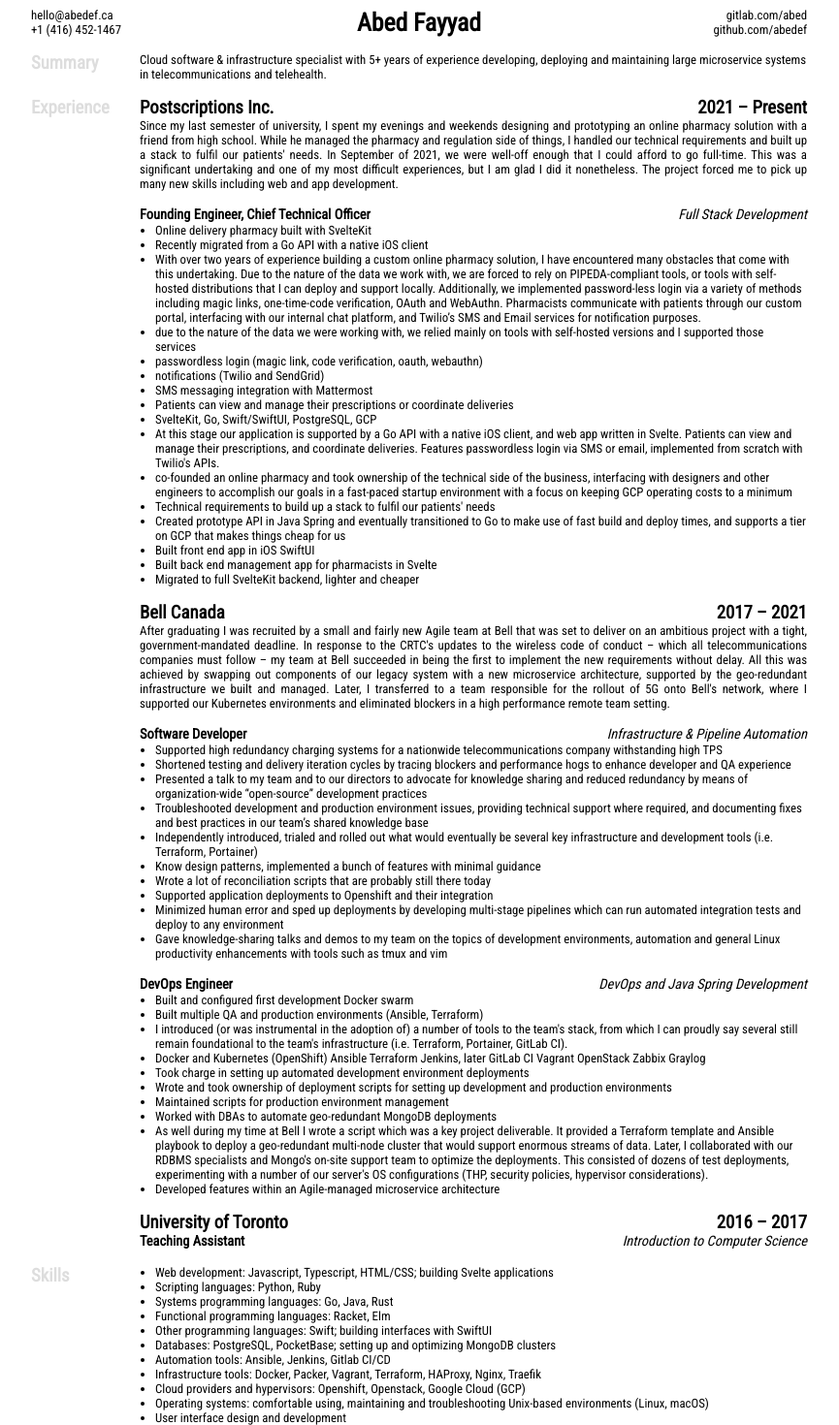
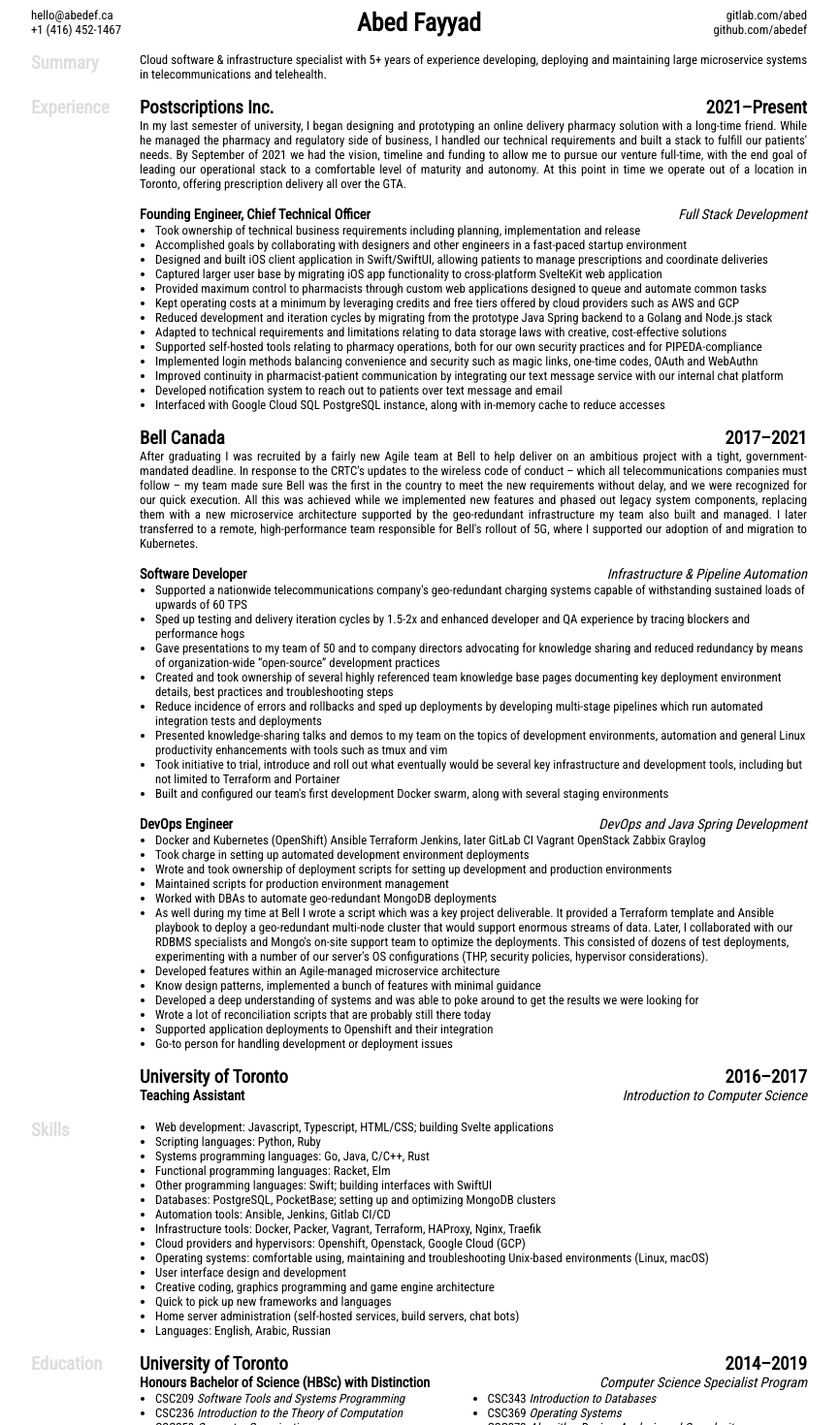
Before and after one commit to abedef/resume, a SvelteKit app: page / in a window 1280 px wide. Shown: the top 1470 px of the page at 97% size, without its empty margins (208-1073 px from the left). Built offline with nearby package versions, Linux system fonts and the light colour scheme.

Commit message:
Various updates

```diff
--- a/src/app.html
+++ b/src/app.html
@@ -4,12 +4,17 @@
 	<meta charset="utf-8" />
 	<link rel="icon" href="%sveltekit.assets%/favicon.png" />
 	<meta name="viewport" content="width=device-width" />
-	<link rel="preconnect" href="https://fonts.googleapis.com" />
-	<link rel="preconnect" href="https://fonts.gstatic.com" crossorigin />
-	<link href="https://fonts.googleapis.com/css2?family=Roboto+Condensed&display=swap" rel="stylesheet" />
 	<style>
+		@import url('https://fonts.googleapis.com/css2?family=Roboto+Condensed&display=swap');
+
 		* {
 			font-family: "Roboto Condensed", sans-serif;
+		}
+
+		@media print {
+			* {
+				font-family: 'Times New Roman', Times, serif;
+			}
 		}
 	</style>
 	%sveltekit.head%
--- a/src/routes/+page.svelte
+++ b/src/routes/+page.svelte
@@ -25,65 +25,55 @@
     let experience = [
         {
             company: "Postscriptions Inc.",
-            years: "2021 – Present",
+            years: "2021–Present",
             description:
-                "Since my last semester of university, I spent my evenings and weekends designing and prototyping an online pharmacy solution with a friend from high school. While he managed the pharmacy and regulation side of things, I handled our technical requirements and built up a stack to fulfil our patients' needs. In September of 2021, we were well-off enough that I could afford to go full-time. This was a significant undertaking and one of my most difficult experiences, but I am glad I did it nonetheless. The project forced me to pick up many new skills including web and app development.",
+                "In my last semester of university, I began designing and prototyping an online delivery pharmacy solution with a long-time friend. While he managed the pharmacy and regulatory side of business, I handled our technical requirements and built a stack to fulfill our patients' needs. By September of 2021 we had the vision, timeline and funding to allow me to pursue our venture full-time, with the end goal of leading our operational stack to a comfortable level of maturity and autonomy. At this point in time we operate out of a location in Toronto, offering prescription delivery all over the GTA.",
             roles: [
                 {
                     title: "Founding Engineer, Chief Technical Officer",
                     subtitle: "Full Stack Development",
                     responsibilities: [
-                        "Online delivery pharmacy built with SvelteKit",
-                        "Recently migrated from a Go API with a native iOS client",
-                        "With over two years of experience building a custom online pharmacy solution, I have encountered many obstacles that come with this undertaking. Due to the nature of the data we work with, we are forced to rely on PIPEDA-compliant tools, or tools with self-hosted distributions that I can deploy and support locally. Additionally, we implemented password-less login via a variety of methods including magic links, one-time-code verification, OAuth and WebAuthn. Pharmacists communicate with patients through our custom portal, interfacing with our internal chat platform, and Twilio’s SMS and Email services for notification purposes.",
-                        "due to the nature of the data we were working with, we relied mainly on tools with self-hosted versions and I supported those services",
-                        "passwordless login (magic link, code verification, oauth, webauthn)",
-                        "notifications (Twilio and SendGrid)",
-                        "SMS messaging integration with Mattermost",
-                        "Patients can view and manage their prescriptions or coordinate deliveries",
-                        "SvelteKit, Go, Swift/SwiftUI, PostgreSQL, GCP",
-                        "At this stage our application is supported by a Go API with a native iOS client, and web app written in Svelte. Patients can view and manage their prescriptions, and coordinate deliveries. Features passwordless login via SMS or email, implemented from scratch with Twilio's APIs.",
-                        "co-founded an online pharmacy and took ownership of the technical side of the business, interfacing with designers and other engineers to accomplish our goals in a fast-paced startup environment with a focus on keeping GCP operating costs to a minimum ",
-                        "Technical requirements to build up a stack to fulfil our patients' needs",
-                        "Created prototype API in Java Spring and eventually transitioned to Go to make use of fast build and deploy times, and supports a tier on GCP that makes things cheap for us",
-                        "Built front end app in iOS SwiftUI",
-                        "Built back end management app for pharmacists in Svelte",
-                        "Migrated to full SvelteKit backend, lighter and cheaper",
+                        "Took ownership of technical business requirements including planning, implementation and release",
+                        "Accomplished goals by collaborating with designers and other engineers in a fast-paced startup environment",
+                        "Designed and built iOS client application in Swift/SwiftUI, allowing patients to manage prescriptions and coordinate deliveries",
+                        "Captured larger user base by migrating iOS app functionality to cross-platform SvelteKit web application",
+                        "Provided maximum control to pharmacists through custom web applications designed to queue and automate common tasks",
+                        "Kept operating costs at a minimum by leveraging credits and free tiers offered by cloud providers such as AWS and GCP",
+                        "Reduced development and iteration cycles by migrating from the prototype Java Spring backend to a Golang and Node.js stack",
+                        "Adapted to technical requirements and limitations relating to data storage laws with creative, cost-effective solutions",
+                        "Supported self-hosted tools relating to pharmacy operations, both for our own security practices and for PIPEDA-compliance",
+                        "Implemented login methods balancing convenience and security such as magic links, one-time codes, OAuth and WebAuthn",
+                        "Improved continuity in pharmacist-patient communication by integrating our text message service with our internal chat platform",
+                        "Developed notification system to reach out to patients over text message and email",
+                        "Interfaced with Google Cloud SQL PostgreSQL instance, along with in-memory cache to reduce accesses",
                     ],
                 },
             ],
         },
         {
             company: "Bell Canada",
-            years: "2017 – 2021",
+            years: "2017–2021",
             description:
-                "After graduating I was recruited by a small and fairly new Agile team at Bell that was set to deliver on an ambitious project with a tight, government-mandated deadline. In response to the CRTC's updates to the wireless code of conduct – which all telecommunications companies must follow – my team at Bell succeeded in being the first to implement the new requirements without delay. All this was achieved by swapping out components of our legacy system with a new microservice architecture, supported by the geo-redundant infrastructure we built and managed. Later, I transferred to a team responsible for the rollout of 5G onto Bell's network, where I supported our Kubernetes environments and eliminated blockers in a high performance remote team setting.",
+                "After graduating I was recruited by a fairly new Agile team at Bell to help deliver on an ambitious project with a tight, government-mandated deadline. In response to the CRTC's updates to the wireless code of conduct – which all telecommunications companies must follow – my team made sure Bell was the first in the country to meet the new requirements without delay, and we were recognized for our quick execution. All this was achieved while we implemented new features and phased out legacy system components, replacing them with a new microservice architecture supported by the geo-redundant infrastructure my team also built and managed. I later transferred to a remote, high-performance team responsible for Bell's rollout of 5G, where I supported our adoption of and migration to Kubernetes.",
             roles: [
                 {
                     title: "Software Developer",
                     subtitle: "Infrastructure & Pipeline Automation",
                     responsibilities: [
-                        "Supported high redundancy charging systems for a nationwide telecommunications company withstanding high TPS",
-                        "Shortened testing and delivery iteration cycles by tracing blockers and performance hogs to enhance developer and QA experience",
-                        "Presented a talk to my team and to our directors to advocate for knowledge sharing and reduced redundancy by means of organization-wide “open-source” development practices",
-                        "Troubleshooted development and production environment issues, providing technical support where required, and documenting fixes and best practices in our team’s shared knowledge base",
-                        "Independently introduced, trialed and rolled out what would eventually be several key infrastructure and development tools (i.e. Terraform, Portainer)",
-
-                        "Know design patterns, implemented a bunch of features with minimal guidance",
-                        "Wrote a lot of reconciliation scripts that are probably still there today",
-                        "Supported application deployments to Openshift and their integration",
-
-                        "Minimized human error and sped up deployments by developing multi-stage pipelines which can run automated integration tests and deploy to any environment",
-                        "Gave knowledge-sharing talks and demos to my team on the topics of development environments, automation and general Linux productivity enhancements with tools such as tmux and vim",
+                        "Supported a nationwide telecommunications company's geo-redundant charging systems capable of withstanding sustained loads of upwards of 60 TPS",
+                        "Sped up testing and delivery iteration cycles by 1.5-2x and enhanced developer and QA experience by tracing blockers and performance hogs",
+                        "Gave presentations to my team of 50 and to company directors advocating for knowledge sharing and reduced redundancy by means of organization-wide “open-source” development practices",
+                        "Created and took ownership of several highly referenced team knowledge base pages documenting key deployment environment details, best practices and troubleshooting steps",
+                        "Reduce incidence of errors and rollbacks and sped up deployments by developing multi-stage pipelines which run automated integration tests and deployments",
+                        "Presented knowledge-sharing talks and demos to my team on the topics of development environments, automation and general Linux productivity enhancements with tools such as tmux and vim",
+                        "Took initiative to trial, introduce and roll out what eventually would be several key infrastructure and development tools, including but not limited to Terraform and Portainer",
+                        "Built and configured our team's first development Docker swarm, along with several staging environments",
                     ],
                 },
                 {
                     title: "DevOps Engineer",
                     subtitle: "DevOps and Java Spring Development",
                     responsibilities: [
-                        "Built and configured first development Docker swarm",
-                        "Built multiple QA and production environments (Ansible, Terraform)",
-                        "I introduced (or was instrumental in the adoption of) a number of tools to the team's stack, from which I can proudly say several still remain foundational to the team's infrastructure (i.e. Terraform, Portainer, GitLab CI).",
                         "Docker and Kubernetes (OpenShift) Ansible Terraform Jenkins, later GitLab CI Vagrant OpenStack Zabbix Graylog",
                         "Took charge in setting up automated development environment deployments ",
                         "Wrote and took ownership of deployment scripts for setting up development and production environments",
@@ -91,13 +81,18 @@
                         "Worked with DBAs to automate geo-redundant MongoDB deployments",
                         "As well during my time at Bell I wrote a script which was a key project deliverable. It provided a Terraform template and Ansible playbook to deploy a geo-redundant multi-node cluster that would support enormous streams of data. Later, I collaborated with our RDBMS specialists and Mongo's on-site support team to optimize the deployments. This consisted of dozens of test deployments, experimenting with a number of our server's OS configurations (THP, security policies, hypervisor considerations).",
                         "Developed features within an Agile-managed microservice architecture ",
+                        "Know design patterns, implemented a bunch of features with minimal guidance",
+                        "Developed a deep understanding of systems and was able to poke around to get the results we were looking for",
+                        "Wrote a lot of reconciliation scripts that are probably still there today",
+                        "Supported application deployments to Openshift and their integration",
+                        "Go-to person for handling development or deployment issues",
                     ],
                 },
             ],
         },
         {
             company: "University of Toronto",
-            years: "2016 – 2017",
+            years: "2016–2017",
             roles: [
                 {
                     title: "Teaching Assistant",
@@ -110,7 +105,7 @@
     let skills = [
         "Web development: Javascript, Typescript, HTML/CSS; building Svelte applications",
         "Scripting languages: Python, Ruby",
-        "Systems programming languages: Go, Java, Rust",
+        "Systems programming languages: Go, Java, C/C++, Rust",
         "Functional programming languages: Racket, Elm",
         "Other programming languages: Swift; building interfaces with SwiftUI",
         "Databases: PostgreSQL, PocketBase; setting up and optimizing MongoDB clusters",
@@ -120,9 +115,7 @@
         "Operating systems: comfortable using, maintaining and troubleshooting Unix-based environments (Linux, macOS)",
         "User interface design and development",
         "Creative coding, graphics programming and game engine architecture",
-        "In a personal capacity, I enjoy coding and am usually hacking away at a few side projects at any given time, which I occasionally showcase on my Github/GitLab. I like to explore new frameworks and languages and am always excited to add a new language to my tool belt.",
-        "In terms of hobbies, since I was first taught to set up and use SSH, I have been maintaining a number of home servers for the purpose of supporting self-hosted services. Although my first few servers' OS is Canonical's Ubuntu, I prefer Arch Linux for personal use. Some of my favourite self-hosted tools are MinIO and Proxmox, which I make generous use of in my personal projects.",
-        "Know my way around the command line and have set up enough Linux machines and Hackintoshes to feel comfortable",
+        "Quick to pick up new frameworks and languages",
         "Home server administration (self-hosted services, build servers, chat bots)",
         "Languages: English, Arabic, Russian",
     ];
@@ -159,7 +152,7 @@
 <section>
     <h3>Summary</h3>
     <div>
-        <p>
+        <p class="summary">
             Cloud software & infrastructure specialist with 5+ years of
             experience developing, deploying and maintaining large microservice
             systems in telecommunications and telehealth.
@@ -170,7 +163,11 @@
 <!-- TODO: Include "I am comfortable working with XYZ languages..." -->
 
 <section>
-    <h3>Experience</h3>
+    <h3>
+        Experience <h3 style="color: #00000000; position: absolute">
+            Work History
+        </h3>
+    </h3>
     <div>
         {#each experience as gig}
             <div class="company">
@@ -215,7 +212,7 @@
     <div>
         <div class="company">
             <h3>University of Toronto</h3>
-            <h3>2014 – 2019</h3>
+            <h3>2014–2019</h3>
         </div>
 
         <div class="role">
@@ -243,8 +240,9 @@
             like Red Hat's Ansible. During one of our runs, the tool misbehaved
             in a consistent way, so I opened an issue <a
                 href="https://github.com/ansible/ansible/issues/32906">[1]</a
-            >. In the meantime, I was able to pinpoint the erroneous code and
-            submit a fix that handled my use-case. Though my particular fix
+            >. In the meantime, I was able to pinpoint the code responsible for
+            the problem and submit a fix that handled my use-case. Though my
+            particular fix
             <a href="https://github.com/ansible/ansible/pull/32909">[2]</a> was not
             merged, my report was acknowledged and a similar fix was employed.
         </p>
@@ -382,6 +380,10 @@
         text-align: justify;
     }
 
+    p.summary {
+        text-align: justify;
+    }
+
     ul {
         margin: 0;
         padding-left: 1rem;
@@ -415,7 +417,7 @@
         font-size: 0.8rem;
     }
 
-    @media (max-width: 700px) {
+    @media screen and (max-width: 700px) {
         section > h3 {
             writing-mode: vertical-rl;
             text-orientation: mixed;
@@ -423,7 +425,7 @@
         }
     }
 
-    @media (max-width: 620px) {
+    @media screen and (max-width: 620px) {
         #coursework {
             column-count: 1;
         }
```
